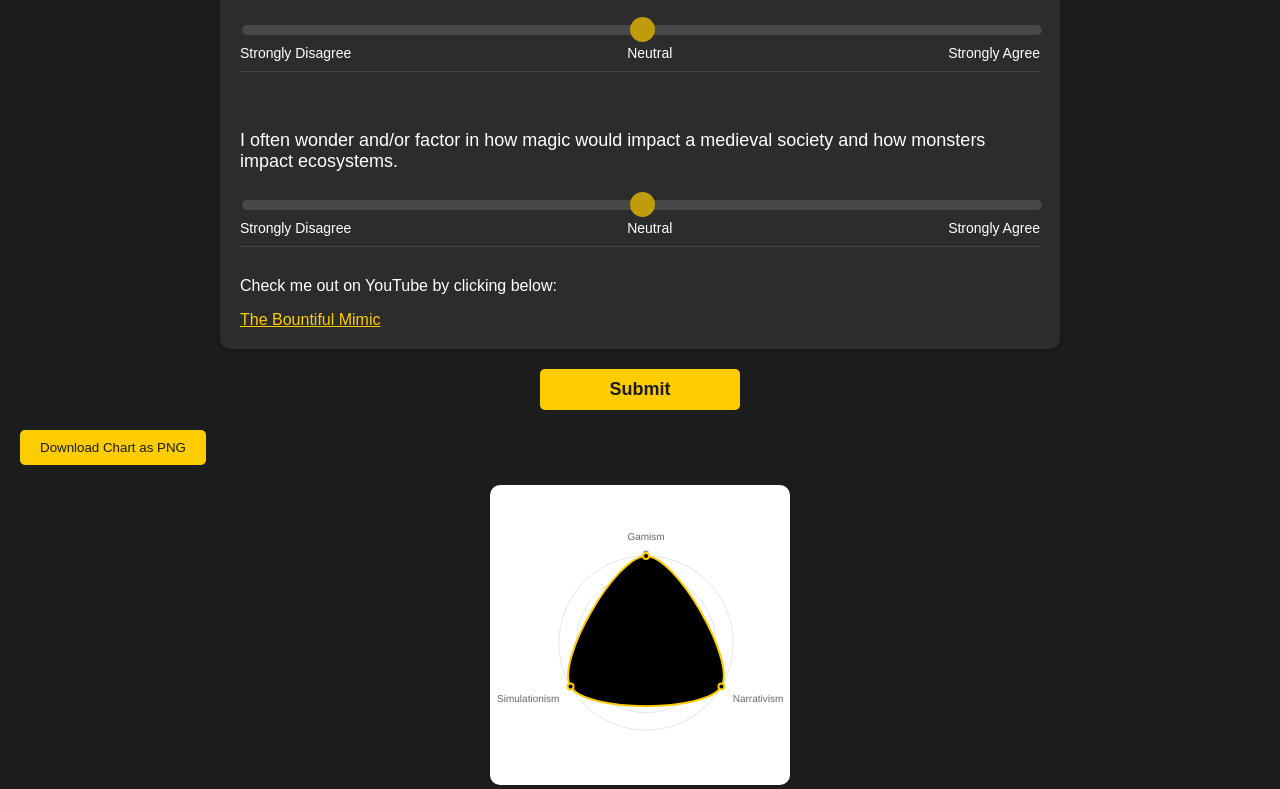
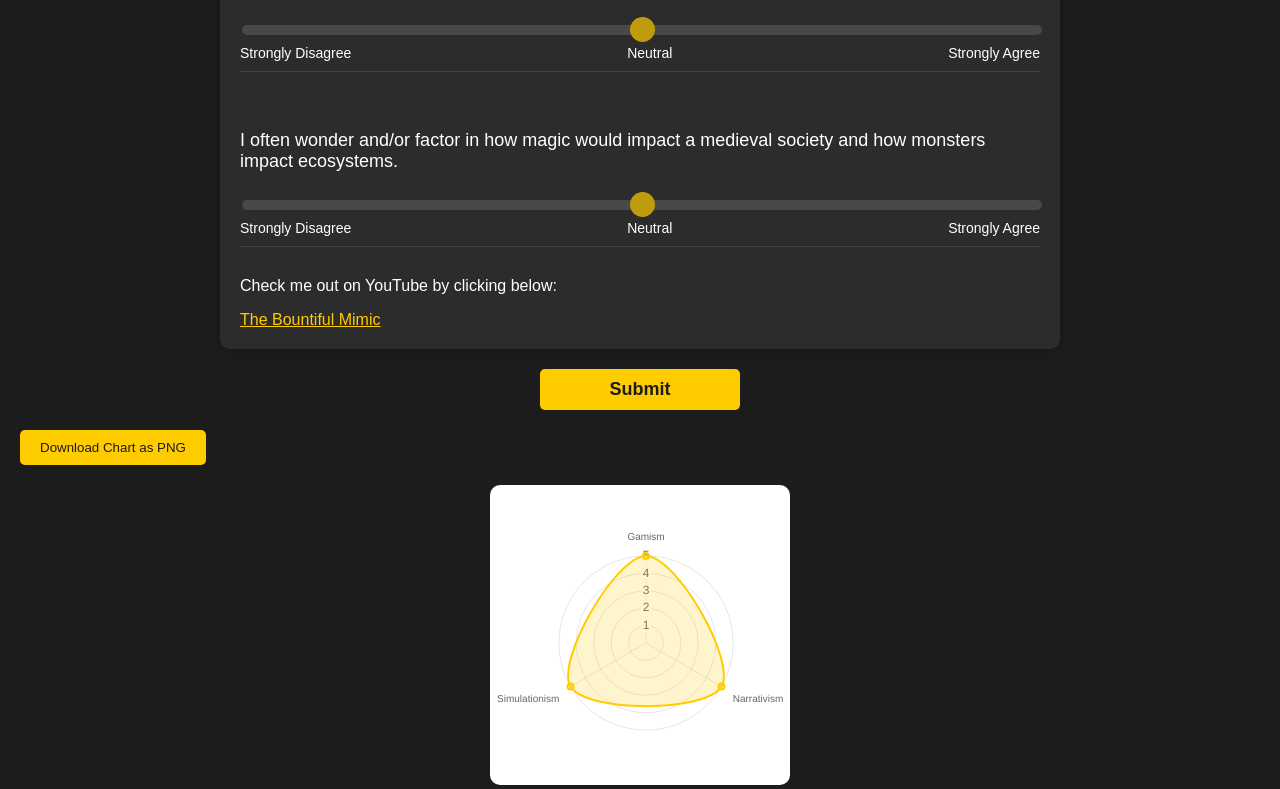
Before and after one commit to Dng52/GNSQuiz, a plain HTML site: page index.html in a window 1280 px wide. Both pictures are taken after a click on the button "Submit". Shown: the part 2502-3291 px from the top of the page. Drawn offline with nearby package versions, Linux system fonts and the light colour scheme.

Commit message:
Add files via upload

```diff
--- a/index.html
+++ b/index.html
@@ -320,7 +320,7 @@ a:visited {
                     datasets: [{
                         label: '',
                         data: scores,
-                        backgroundColor: 'rgba(255, 204, 0, 0.2imgu)',
+                        backgroundColor: 'rgba(255, 204, 0, 0.2)',
                         borderColor: 'rgba(255, 204, 0, 1)',
                         borderWidth: 2
                     }]
```
